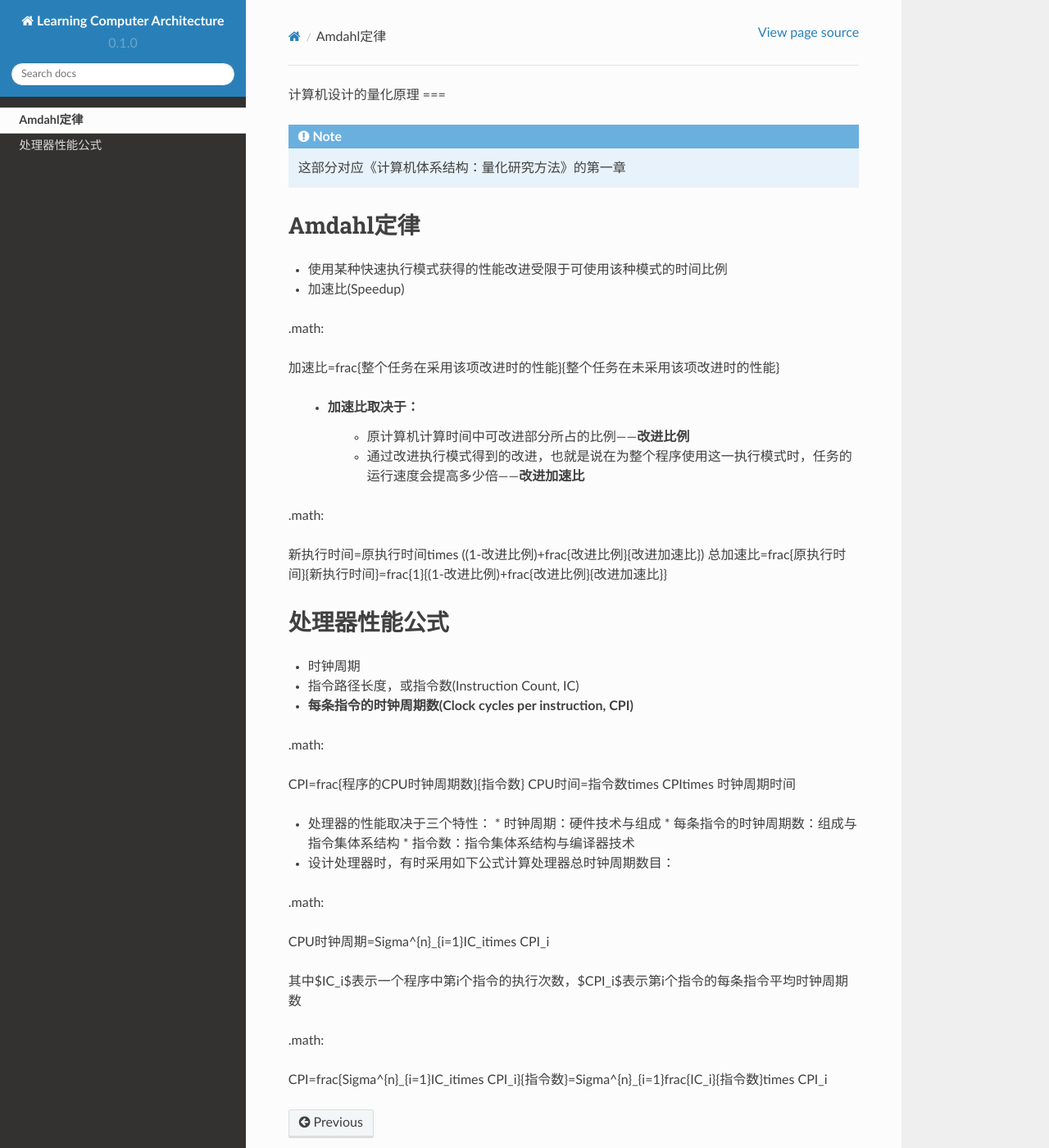
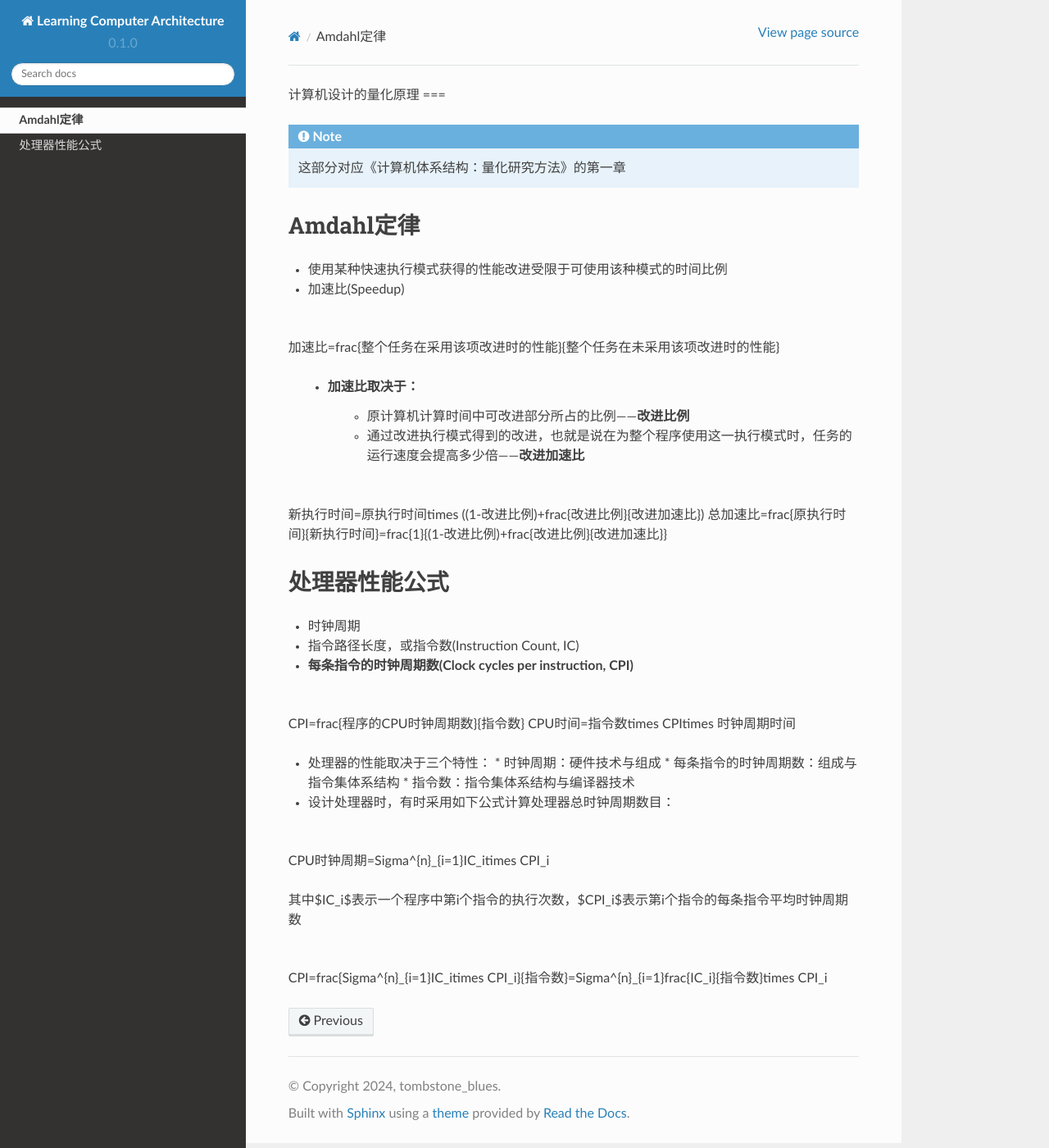
Before and after one commit to Bwoah-Kimi/Computer_Architecture_Learning_Notes, a Sphinx documentation site: the page built from docs/source/ch1.rst, in a window 1280 px wide and 1400 px high. Shown: the whole window at 82% size. Built offline with Sphinx 7.4.7 and the Read the Docs theme 2.0.0, drawn with Linux system fonts in a browser that asks for light colours.

Commit message:
Fix ch1 syntax errors

```diff
--- a/docs/source/ch1.rst
+++ b/docs/source/ch1.rst
@@ -11,7 +11,7 @@ Amdahl定律
 * 使用某种快速执行模式获得的性能改进受限于可使用该种模式的时间比例
 * 加速比(Speedup)
 
-.math::
+.. math::
 
 加速比=\frac{整个任务在采用该项改进时的性能}{整个任务在未采用该项改进时的性能}
 
@@ -19,7 +19,7 @@ Amdahl定律
     	* 原计算机计算时间中可改进部分所占的比例——**改进比例**
     	* 通过改进执行模式得到的改进，也就是说在为整个程序使用这一执行模式时，任务的运行速度会提高多少倍——**改进加速比**
 
-.math::
+.. math::
 
 新执行时间=原执行时间\times ((1-改进比例)+\frac{改进比例}{改进加速比})
 总加速比=\frac{原执行时间}{新执行时间}=\frac{1}{(1-改进比例)+\frac{改进比例}{改进加速比}}
@@ -31,7 +31,7 @@ Amdahl定律
 * 指令路径长度，或指令数(Instruction Count, IC)
 * **每条指令的时钟周期数(Clock cycles per instruction, CPI)**
 
-.math::
+.. math::
 
 CPI=\frac{程序的CPU时钟周期数}{指令数}
 CPU时间=指令数\times CPI\times 时钟周期时间
@@ -42,12 +42,12 @@ CPU时间=指令数\times CPI\times 时钟周期时间
   * 指令数：指令集体系结构与编译器技术
 * 设计处理器时，有时采用如下公式计算处理器总时钟周期数目：
 
-.math::
+.. math::
 
 CPU时钟周期=\Sigma^{n}_{i=1}IC_i\times CPI_i
 
 其中$IC_i$表示一个程序中第i个指令的执行次数，$CPI_i$表示第i个指令的每条指令平均时钟周期数
 
-.math::
+.. math::
 
 CPI=\frac{\Sigma^{n}_{i=1}IC_i\times CPI_i}{指令数}=\Sigma^{n}_{i=1}\frac{IC_i}{指令数}\times CPI_i
```
